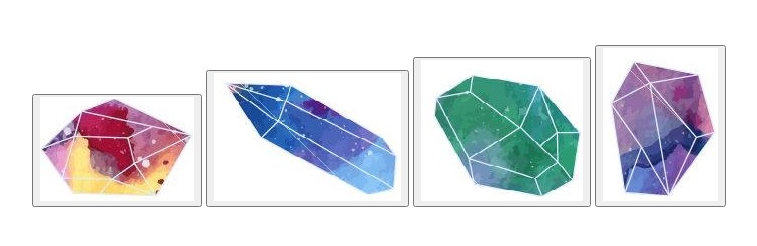
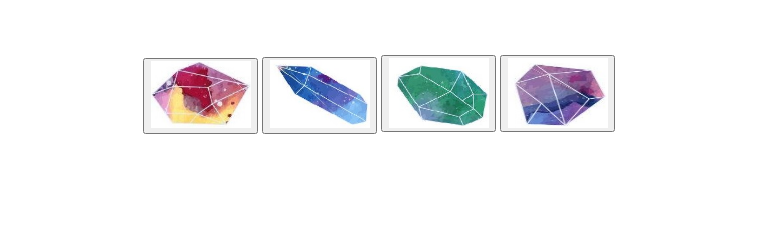
Before and after one commit to vargasve/unit-4-game, a plain HTML site: page index.html in a window 1280 px wide. Shown: the part 134-380 px from the top of the page, without its empty margins (261-1018 px from the left). Drawn offline with nearby package versions, Linux system fonts and the light colour scheme.

Commit message:
adjusted buttons sizes

```diff
--- a/assets/css/style.css
+++ b/assets/css/style.css
@@ -10,8 +10,12 @@ h1{
     max-width: 960px;
     margin: 0 auto;
     clear: both;
-  }
+}
 .buttons{
     text-align: center;
+    margin: 0 auto;
+    padding: 10px;
+}
+#btn4{
 
-  }
+}
--- a/index.html
+++ b/index.html
@@ -2,19 +2,24 @@
 <html lang="en-us">
 <head>
     <meta charset="utf-8">
-    <title>Counting Crystals</title>
     <script src="https://cdnjs.cloudflare.com/ajax/libs/jquery/3.2.1/jquery.min.js"></script>
     <link rel="stylesheet" type="text/css" href="assets/css/style.css">
+    <link rel="stylesheet" href="https://cdnjs.cloudflare.com/ajax/libs/font-awesome/4.7.0/css/font-awesome.min.css">
+    <title>Counting Crystals</title>
 </head>
 
 <body>
     <div class="container">
+    <div class="header">
         <h1>Counting Crystals!!</h1>
+    </div>
+
+
      <div class="buttons">
-        <button type="button"><img src="assets/images/crystal1.jpg"></button>
-        <button type="button"><img src="assets/images/crystal2.jpg"></button>
-        <button type="button"><img src="assets/images/crystal3.jpg"></button>
-        <button type="button"><img src="assets/images/crystal4.jpg"></button>
+        <button type="button" id="btn1" style="width: 115px"><img src="assets/images/crystal1.jpg" style="width: 100px"></button>
+        <button type="button" id="btn2" style="width: 115px"><img src="assets/images/crystal2.jpg" style="width: 100px"></button>
+        <button type="button" id="btn3" style="width: 115px; height: 77px"><img src="assets/images/crystal3.jpg" style="width: 100px; height: 70px"></button>
+        <button type="button" id="btn4" style="width: 115px; height: 77px"><img src="assets/images/crystal4.jpg" style="width: 100px; height: 70px"></button>
      </div>
 
     </div>
```
